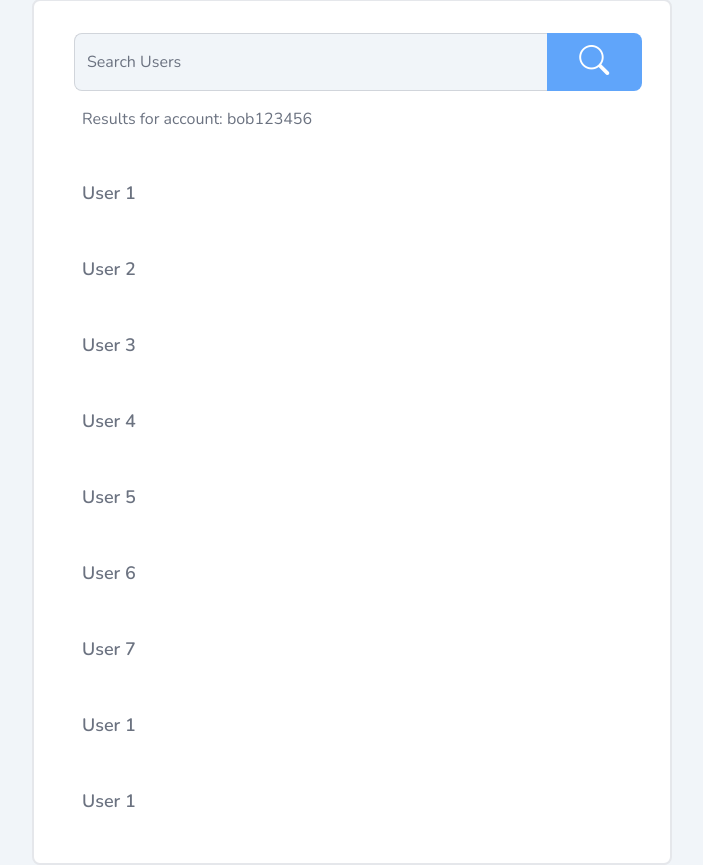
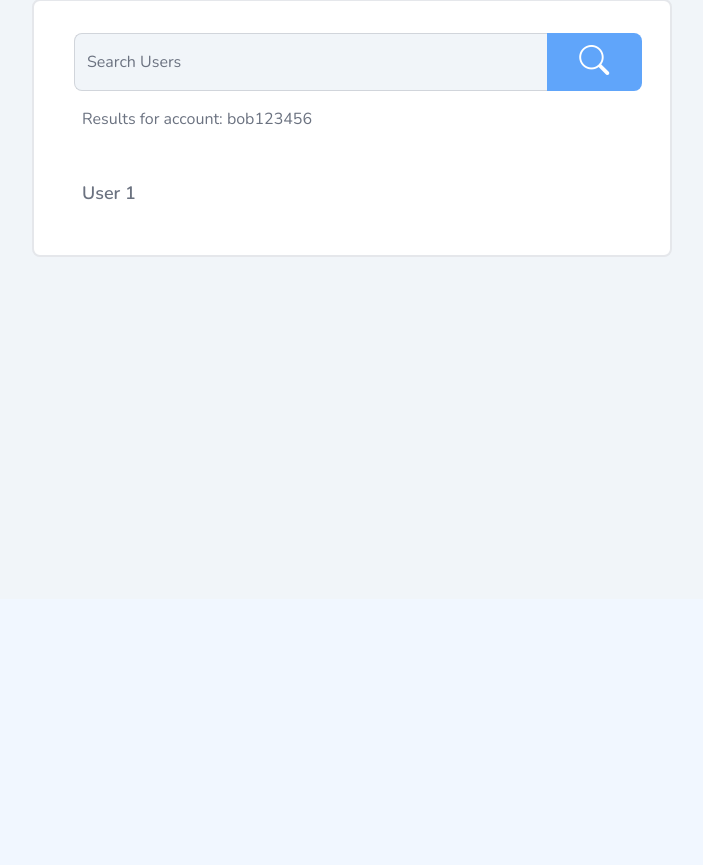
Before and after one commit to akesserwani/atlasxplorer, a Django app: page /search/ in a window 1280 px wide. Shown: the part 201-1066 px from the top of the page, without its empty margins (288-991 px from the left). After the commit the page ends 458 px from the top, so only its background shows below. Run offline with Django 4.2, Linux system fonts and the light colour scheme; some libraries are stand-ins or nearby versions.

```diff
--- a/main/templates/search.html
+++ b/main/templates/search.html
@@ -26,25 +26,16 @@
         </div>
 
         <!--Container with search results-->
-        <div class = "w-full h-auto flex flex-col gap-4 text-gray-500 text-lg overflow-auto"
-            x-data="{ users: [
-                { id: 1, name: 'User 1' },
-                { id: 2, name: 'User 2' },
-                { id: 3, name: 'User 3' },
-                { id: 4, name: 'User 4' },
-                { id: 5, name: 'User 5' },
-                { id: 6, name: 'User 6' },
-                { id: 7, name: 'User 7' },
-                { id: 8, name: 'User 1' },
-                { id: 9, name: 'User 1' },
+        <div class = "w-full h-auto flex flex-col gap-4 text-gray-500 text-lg overflow-auto">
 
-            ]}">
             <!--User from search-->
-            <template x-for="user in users" :key="user.id">
+            <!--Create loop here-->
+            <a href = "#">
                 <div class = "w-full p-4 hover:bg-gray-100 cursor-pointer rounded-lg active:scale-95">
-                    <h1 class = "text-lg font-bold text-gray-500" x-text="user.name"></h1>
+                    <h1 class = "text-lg font-bold text-gray-500">User 1</h1>
                 </div>
-            </template>
+            </a>
+
         </div>
 
     </div>
--- a/theme/static/css/dist/styles.css
+++ b/theme/static/css/dist/styles.css
@@ -952,10 +952,6 @@ select {
   margin-top: 2rem;
 }
 
-.ml-6 {
-  margin-left: 1.5rem;
-}
-
 .block {
   display: block;
 }
```
